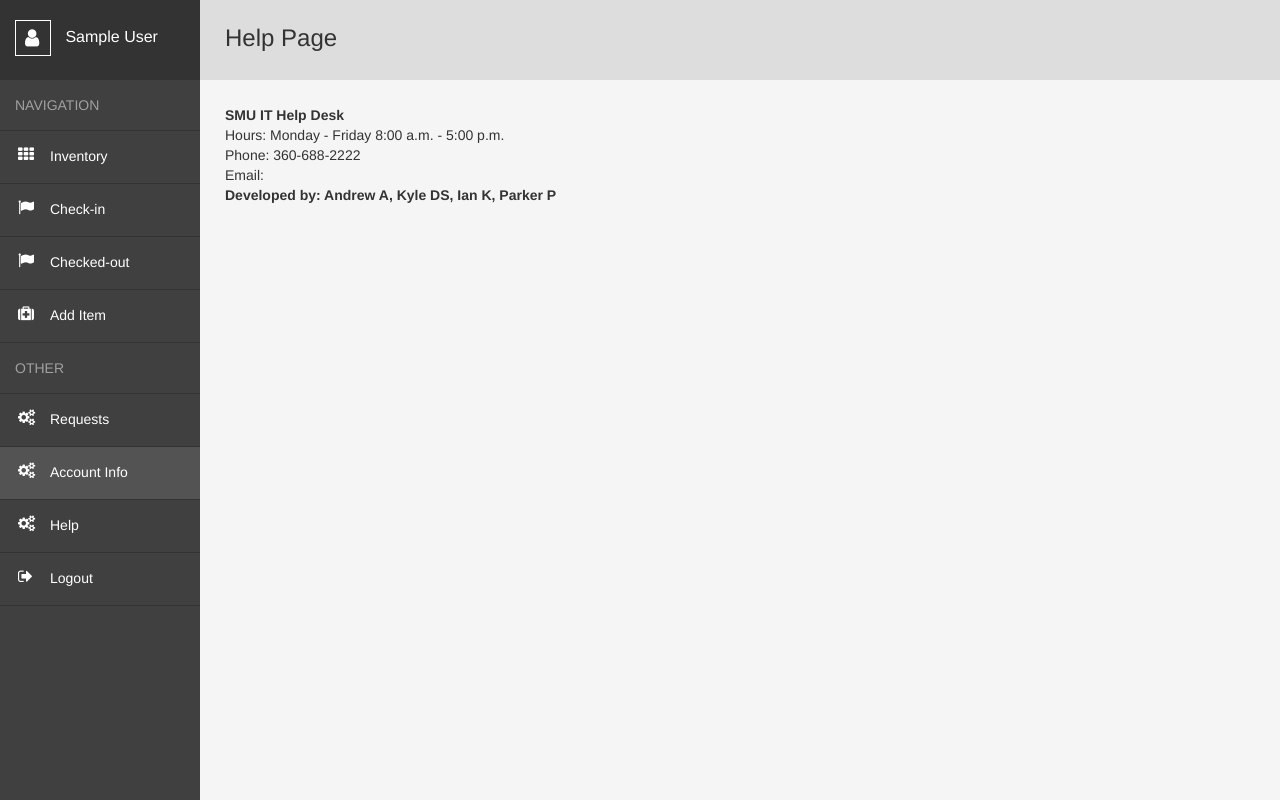
After one commit to agalfred/Senior-Project, a Flask app: page /help in a window 1280 px wide. The commit adds this page. Run offline with Flask 2, Linux system fonts and the light colour scheme; the visitor is signed in with stand-in values (Sample User, id 1); some libraries are stand-ins or nearby versions.

Commit message:
Add files via upload

```diff
--- a/website/models.py
+++ b/website/models.py
@@ -25,6 +25,7 @@ class Borroweditem(db.Model):
     reason = db.Column(db.String(200))
     borrower = db.Column(db.Integer, db.ForeignKey('user.s_id', ondelete="CASCADE"),nullable=False) ##foreign key relationship
 
+
 class Inventory(db.Model):
     id = db.Column(db.Integer, primary_key=True)
     product_id = db.Column(db.Integer(), unique=True)
@@ -35,6 +36,7 @@ class Inventory(db.Model):
     quantity= db.Column(db.Integer)
     group= db.Column(db.String(26))
     subgroup=db.Column(db.String(26))
+    ##dispose=db.Column(db.Boolean)
     Creator = db.Column(db.Integer, db.ForeignKey('user.id', ondelete="CASCADE"),nullable=False) ##foreign key relationship //id of who added it.
 
 class AccessRequest(db.Model):
--- a/website/static/styles1.css
+++ b/website/static/styles1.css
@@ -51,6 +51,7 @@ form .input-box span.details{
   font-weight: 500;
   margin-bottom: 5px;
 }
+
 .user-details .input-box input{
   height: 45px;
   width: 100%;
@@ -62,6 +63,7 @@ form .input-box span.details{
   border-bottom-width: 2px;
   transition: all 0.3s ease;
 }
+
 .user-details .input-box input:focus,
 .user-details .input-box input:valid{
   border-color: #c52b2b;
--- a/website/templates/Check-in.html
+++ b/website/templates/Check-in.html
@@ -40,7 +40,9 @@
             {% endif %}
             <li class="acc"><a style="text-decoration:none" href="{{url_for('views.account_info')}}">Account Info</a></li>
             <!--<li><a>Settings</a></li>-->
+            <li class="acc"><a style="text-decoration:none" href="{{url_for('views.help')}}">Help</a></li>
             <li class="logout"><a style="text-decoration:none" href="{{url_for('auth.logout')}}">Logout</a></li>
+
           </ul>
         </nav>
 
--- a/website/templates/Check-out.html
+++ b/website/templates/Check-out.html
@@ -25,8 +25,9 @@
          {% endwith %}
          <div class="user-details">
           {% if data %}
+
           <div class="input-box">
-            <span class="details">Product ID</span>
+            <span class="details">Product ID ({{data.product_name}})</span>
             <input type="text" id="product_id" name ="product_id" placeholder={{data.product_id}} value={{data.product_id}} required readonly>
             <span class="details">Reason for Check-out</span>
             <input type="text" id="reason" name ="reason" placeholder="Enter Reason for Check-out" required>
--- a/website/templates/Checked_out_items.html
+++ b/website/templates/Checked_out_items.html
@@ -39,7 +39,9 @@
             {% endif %}
             <li class="acc"><a style="text-decoration:none" href="{{url_for('views.account_info')}}">Account Info</a></li>
             <!--<li><a>Settings</a></li>-->
+            <li class="acc"><a style="text-decoration:none" href="{{url_for('views.help')}}">Help</a></li>
             <li class="logout"><a style="text-decoration:none" href="{{url_for('auth.logout')}}">Logout</a></li>
+
           </ul>
         </nav>
 
@@ -69,7 +71,7 @@
                               <th>{{row.date_borrowed}}</th>
                               <th>{{row.reason}}</th>
                               <th>{{row.quantity}}</th>
-                              <th>P000{{row.borrower}}</th>
+                              <th>{{row.Student_Email}}</th>
                               <th><a style="text-decoration:none" href="/user/Check-in-confirmed/{{row.id}}">Return</a></th>
                           </tr>
                         {% endfor %}
--- a/website/templates/access-request.html
+++ b/website/templates/access-request.html
@@ -39,6 +39,7 @@
             {% endif %}
             <li class="acc"><a style="text-decoration:none" href="{{url_for('views.account_info')}}">Account Info</a></li>
             <!--<li><a>Settings</a></li>-->
+            <li class="acc"><a style="text-decoration:none" href="{{url_for('views.help')}}">Help</a></li>
             <li class="logout"><a style="text-decoration:none" href="{{url_for('auth.logout')}}">Logout</a></li>
           </ul>
         </nav>
--- a/website/templates/account_info.html
+++ b/website/templates/account_info.html
@@ -37,7 +37,9 @@
             {% endif %}
             <li class="acc"><a class="active" style="text-decoration:none" href="{{url_for('views.account_info')}}">Account Info</a></li>
             <!--<li><a>Settings</a></li>-->
+            <li class="acc"><a style="text-decoration:none" href="{{url_for('views.help')}}">Help</a></li>
             <li class="logout"><a style="text-decoration:none" href="{{url_for('auth.logout')}}">Logout</a></li>
+
           </ul>
         </nav>
         <main>
--- /dev/null
+++ b/website/templates/help.html
@@ -0,0 +1,61 @@
+<!DOCTYPE html>
+<html lang="en">
+<head>
+    <meta charset="UTF-8">
+    <meta name="viewport" content="width=device-width, initial-scale=1.0">
+    <title>Acct Info</title>
+    <link rel= "stylesheet" type= "text/css" href= "{{ url_for('static',filename='styles3.css') }}">
+    <link rel="stylesheet" href="https://maxcdn.bootstrapcdn.com/bootstrap/3.3.6/css/bootstrap.min.css" />
+    <link href='https://cdn.datatables.net/1.10.24/css/jquery.dataTables.min.css' rel='stylesheet' type='text/css'>
+</head>
+<body>
+    {% if session['SCHOOL_ID'] and session['FNAME'] and session['LNAME'] and session['DATE'] and session['SF'] and user.is_authenticated %}
+    <div class="wrapper">
+        <nav>
+          <header>
+            <span></span>
+              {{session['FNAME']}}
+            <a></a>
+          </header>
+          <ul>
+            <li><span>Navigation</span></li>
+            <li class="inv"><a style="text-decoration:none" href="{{url_for('views.user')}}">Inventory</a></li>
+            <li class="move"><a style="text-decoration:none" href="{{url_for('views.Check_in')}}">Check-in</a></li>
+            {% if session['ISstaff'] and session['id'] %}
+            <li class="move"><a style="text-decoration:none" href="{{url_for('views.Checked')}}">Checked-out</a></li>
+            <li class="edit"><a style="text-decoration:none" href="{{url_for('views.add')}}">Add Item</a></li>
+
+            {% endif %}
+            <li><span>Other</span></li>
+            {% if not session['ISstaff'] and session['id'] %}
+            <li class="acc"><a style="text-decoration:none;" href="{{url_for('auth.get_access')}}">Get Access</a></li>
+            {% endif %}
+            {% if session['ISstaff'] and session['id'] %}
+            <li class="acc"><a style="text-decoration:none;" href="{{url_for('views.access')}}">Requests</a></li>
+            {% endif %}
+            <li class="acc"><a class="active" style="text-decoration:none" href="{{url_for('views.account_info')}}">Account Info</a></li>
+            <!--<li><a>Settings</a></li>-->
+            <li class="acc"><a style="text-decoration:none" href="{{url_for('views.help')}}">Help</a></li>
+            <li class="logout"><a style="text-decoration:none" href="{{url_for('auth.logout')}}">Logout</a></li>
+
+          </ul>
+        </nav>
+        <main>
+            <h1>Help Page</h1>
+            <div>
+              <ul>
+                <dt>SMU IT Help Desk</dt>
+                  <dd>Hours: Monday - Friday 8:00 a.m. - 5:00 p.m.</dd>
+                  <dd>Phone: 360-688-2222</dd>
+                  <dd>Email: </dd>
+                <dt>Developed by: Andrew A, Kyle DS, Ian K, Parker P</dt>
+              </ul>
+            </div>
+
+        </main>
+
+      {% endif %}
+
+
+</body>
+</html>
--- a/website/templates/user.html
+++ b/website/templates/user.html
@@ -38,7 +38,9 @@
             {% endif %}
             <li class="acc"><a style="text-decoration:none" href="{{url_for('views.account_info')}}">Account Info</a></li>
             <!--<li><a>Settings</a></li>-->
+            <li class="acc"><a style="text-decoration:none" href="{{url_for('views.help')}}">Help</a></li>
             <li class="logout"><a style="text-decoration:none" href="{{url_for('auth.logout')}}">Logout</a></li>
+
           </ul>
         </nav>
         <main>
--- a/website/views.py
+++ b/website/views.py
@@ -223,3 +223,12 @@ def edit():
     else:
         flash("You do not have access to this page!", category="error")
         return redirect(url_for('views.home'))
+
+@views.route("/")
+@views.route("/help")
+def help():
+    if session.get("SCHOOL_ID", None) is not None and session.get("FNAME",None) is not None and session.get("LNAME",None) is not None and session.get("DATE",None) is not None and session.get("SF",None) is not None:
+        return render_template("help.html",user = current_user)
+    else:
+        flash("You do not have access to this page! Pls, Log in!", category="error")
+        return redirect(url_for('views.home'))
```
Also changed, not shown: website/templates/add.html (+13 -8 lines), app.py (line endings or trailing spaces), website/database.db.
